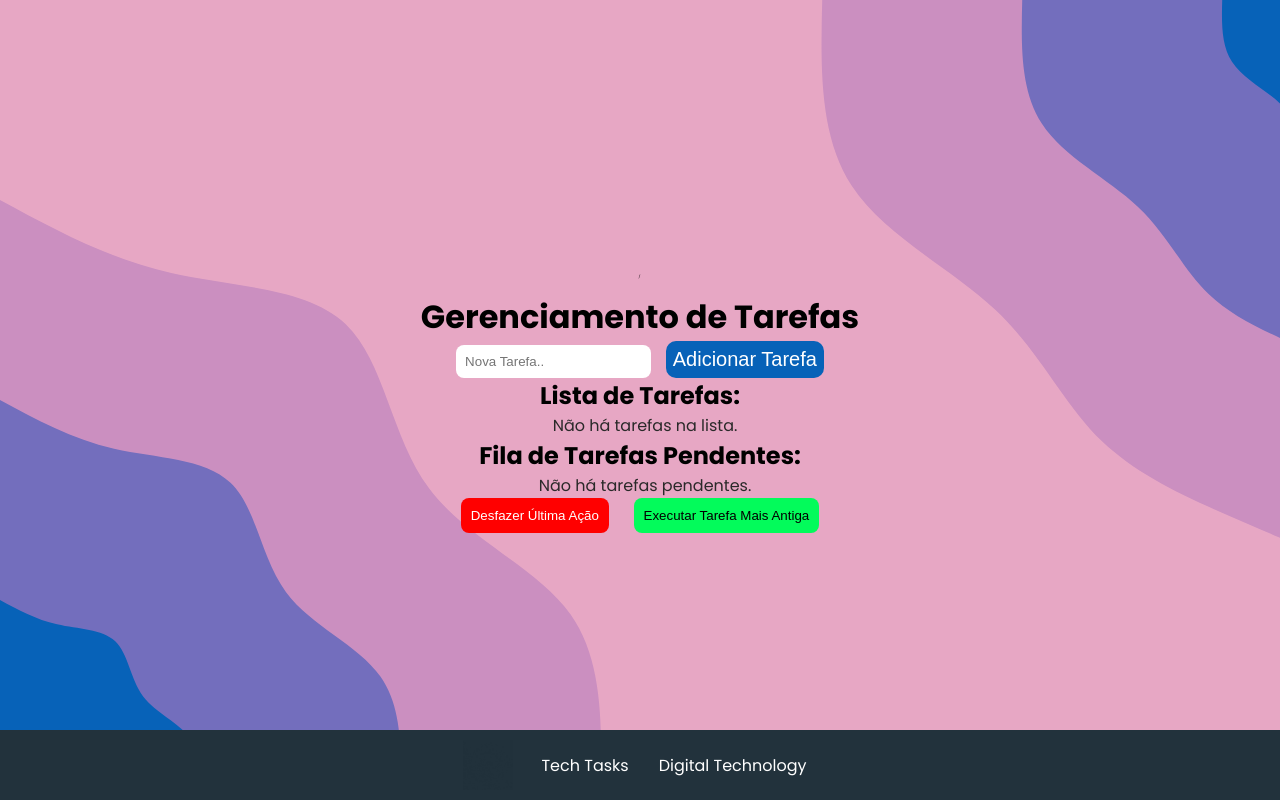
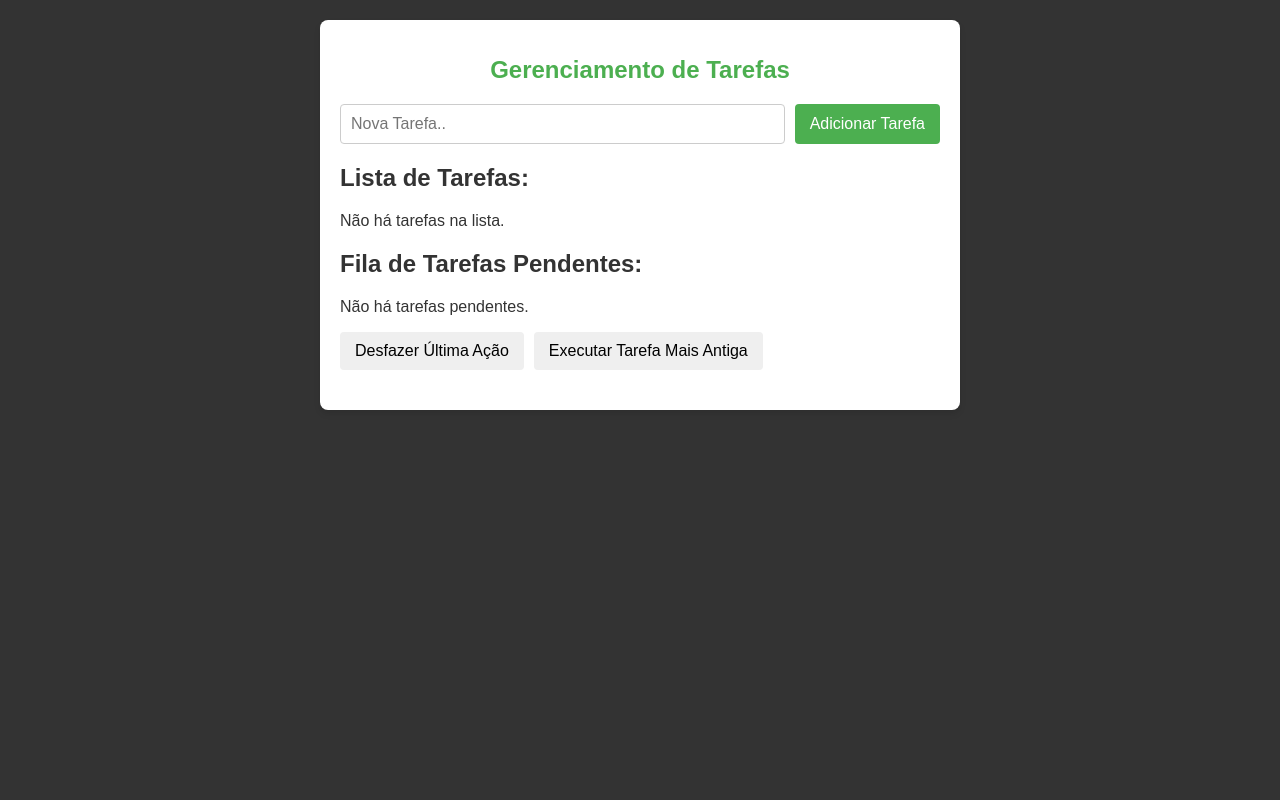
Before and after one commit to harlem0x/projeto-logico, a PHP site: page / in a window 1280 px wide. Run offline with PHP 8.4, Linux system fonts and the light colour scheme.

Commit message:
nova css

```diff
--- /dev/null
+++ b/css/novo.css
@@ -0,0 +1,120 @@
+body {
+    font-family: 'Arial', sans-serif;
+    margin: 0;
+    padding: 0;
+    background-color: #f4f4f9;
+    color: #333;
+    background-color: #333;
+   /* background-image: url('/imagem/subtle-prism.svg');*/
+}
+
+.container {
+    max-width: 600px;
+    margin: 20px auto;
+    padding: 20px;
+    background: #fff;
+    border-radius: 8px;
+    box-shadow: 0 4px 6px rgba(0, 0, 0, 0.1);
+}
+
+h1 {
+    font-size: 24px;
+    text-align: center;
+    margin-bottom: 20px;
+    color: #4CAF50;
+}
+
+form {
+    display: flex;
+    gap: 10px;
+    margin-bottom: 20px;
+}
+
+input[type="text"] {
+    flex: 1;
+    padding: 10px;
+    border: 1px solid #ccc;
+    border-radius: 4px;
+    font-size: 16px;
+}
+
+button {
+    padding: 10px 15px;
+    border: none;
+    border-radius: 4px;
+    font-size: 16px;
+    cursor: pointer;
+    transition: background 0.3s;
+}
+
+button.btn {
+    background-color: #4CAF50;
+    color: white;
+}
+
+button.btn:hover {
+    background-color: #45a049;
+}
+
+ul {
+    list-style-type: none;
+    padding: 0;
+}
+
+ul li {
+    display: flex;
+    justify-content: space-between;
+    align-items: center;
+    background: #f9f9f9;
+    padding: 10px;
+    margin-bottom: 10px;
+    border-radius: 4px;
+    border: 1px solid #ddd;
+}
+
+ul li button {
+    background-color: #e74c3c;
+    color: white;
+}
+
+ul li button:hover {
+    background-color: #c0392b;
+}
+
+.actions {
+    display: flex;
+    justify-content: space-between;
+    margin-top: 20px;
+}
+
+.actions button {
+    width: 48%;
+}
+
+.no-tasks {
+    text-align: center;
+    color: #888;
+    margin: 20px 0;
+}
+
+.footer {
+    text-align: center;
+    padding: 10px;
+    background: #333;
+    color: white;
+    margin-top: 20px;
+}
+
+.footer-logo {
+    max-width: 50px;
+    margin-bottom: 10px;
+}
+.teste{
+    color: #fff;
+    display: flex;
+    flex-direction: column;
+    align-items: center;
+    text-align: center;
+    width: 100%;
+    height: 100px;
+}
--- a/index.php
+++ b/index.php
@@ -115,7 +115,9 @@ if (isset($_POST['executar'])) {
     <meta charset="UTF-8">
     <meta name="viewport" content="width=device-width, initial-scale=1.0">
     <title>Gerenciamento de Tarefas</title>
-    <link rel="stylesheet" href="css/style.css">,
+    <link rel="stylesheet" href="css/novo.css">
+    <link rel="stylesheet" href="css/styl.css">
+
     <link rel="stylesheet" href="https://cdnjs.cloudflare.com/ajax/libs/font-awesome/6.4.2/css/all.min.css" integrity="sha512-z3gLpd7yknf1YoNbCzqRKc4qyor8gaKU1qmn+CShxbuBusANI9QpRohGBreCFkKxLhei6S9CQXFEbbKuqLg0DA==" crossorigin="anonymous" referrerpolicy="no-referrer" />
     <link rel="stylesheet" href="css/resposivo.css">
 
@@ -140,7 +142,9 @@ if (isset($_POST['executar'])) {
                     <li>
                         <?php echo htmlspecialchars($tarefa); ?>
                         <form method="POST" style="display:inline;">
+                        <input type= checkbox >
                             <button id="btn-remove" type="submit" name="remover" value="<?php echo $index; ?>">Remover</button>
+
                         </form>
                     </li>
                 <?php endforeach; ?>
@@ -181,13 +185,13 @@ if (isset($_POST['executar'])) {
 
 <!-- Rodapé -->
 
-<!-- HTML -->
+<!-- HTML
 <footer class="footer">
     <img src="imagem/m (1).gif" alt="Logo da Empresa" class="footer-logo">
     <p  class="pfooter" class="footer-text">Tech Tasks</p>
 
     <p class="pfooter">Digital Technology</p>
-</footer>
+</footer>-->
 
 
 
```
Also changed, not shown: imagem/subtle-prism.svg (added).
